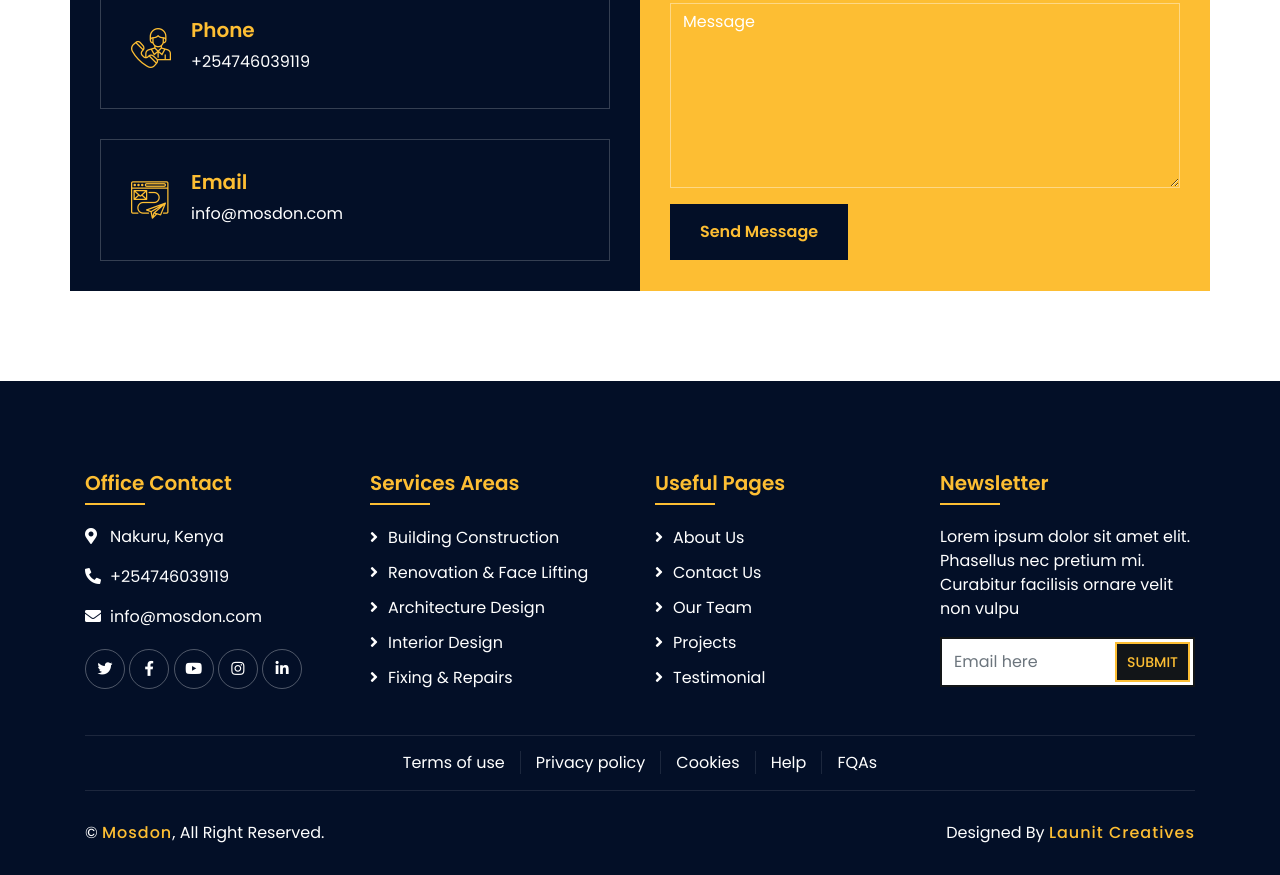
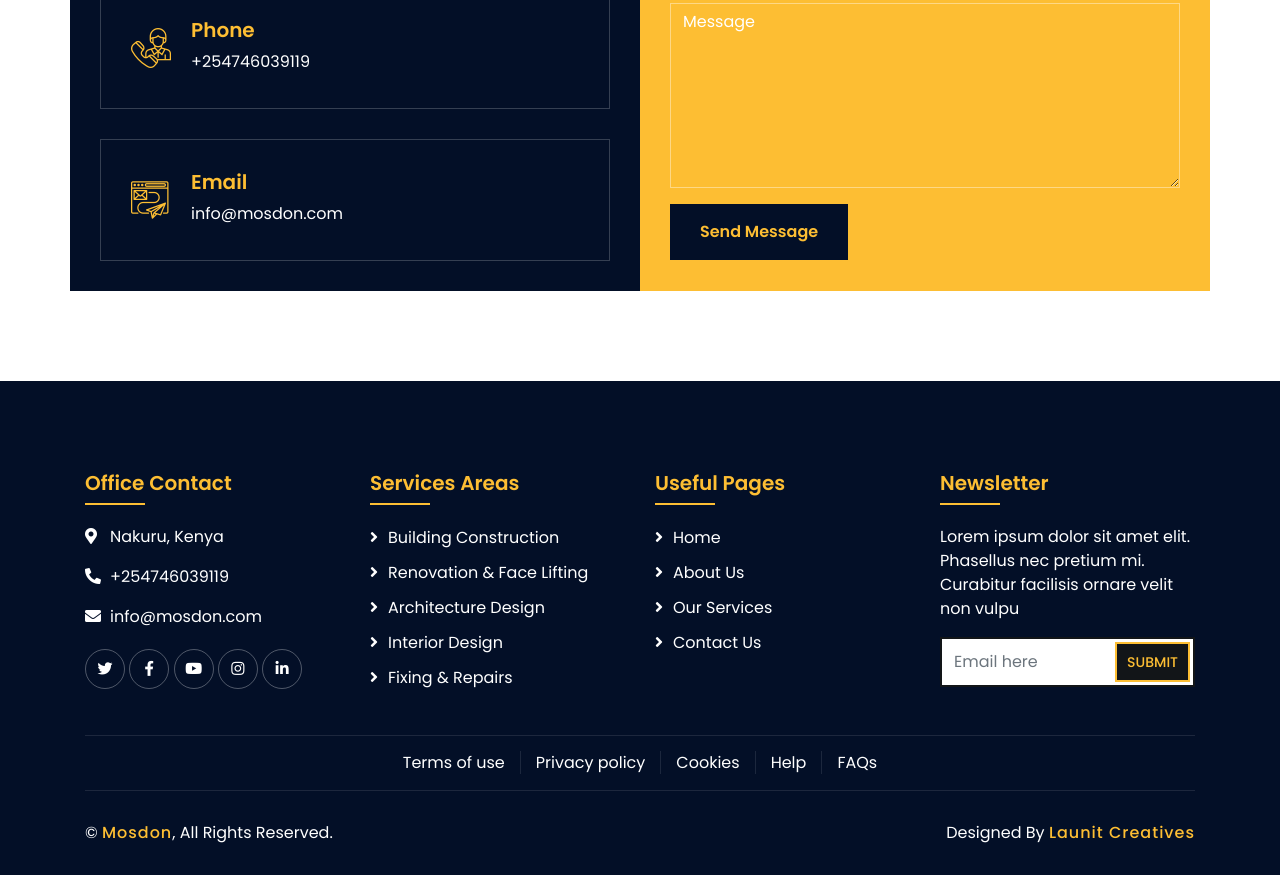
Before and after one commit to 64JohnKariuki/Mosdon, a plain HTML site: page contact.html in a window 1280 px wide. Shown: the part 903-1778 px from the top of the page. Drawn offline with nearby package versions, Linux system fonts and the light colour scheme.

Commit message:
"Updated footer links and copyright text in contact.html"

```diff
--- a/contact.html
+++ b/contact.html
@@ -267,11 +267,10 @@
             <div class="col-md-6 col-lg-3">
               <div class="footer-link">
                 <h2>Useful Pages</h2>
+                <a href="">Home</a>
                 <a href="">About Us</a>
+                <a href="">Our Services</a>
                 <a href="">Contact Us</a>
-                <a href="">Our Team</a>
-                <a href="">Projects</a>
-                <a href="">Testimonial</a>
               </div>
             </div>
             <div class="col-md-6 col-lg-3">
@@ -295,13 +294,13 @@
             <a href="">Privacy policy</a>
             <a href="">Cookies</a>
             <a href="">Help</a>
-            <a href="">FQAs</a>
+            <a href="">FAQs</a>
           </div>
         </div>
         <div class="container copyright">
           <div class="row">
             <div class="col-md-6">
-              <p>&copy; <a href="#">Mosdon</a>, All Right Reserved.</p>
+              <p>&copy; <a href="#">Mosdon</a>, All Rights Reserved.</p>
             </div>
 
             <!--/*** This template is free as long as you keep the footer author’s credit link/attribution link/backlink. If you'd like to use the template without the footer author’s credit link/attribution link/backlink, you can purchase the Credit Removal License from "https://htmlcodex.com/credit-removal". Thank you for your support. ***/-->
```
